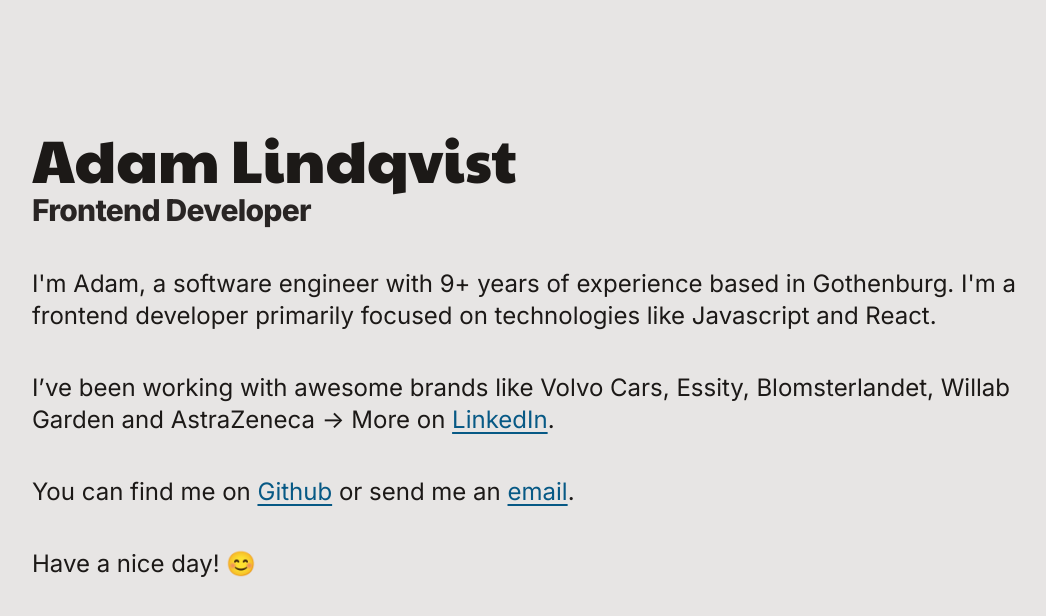
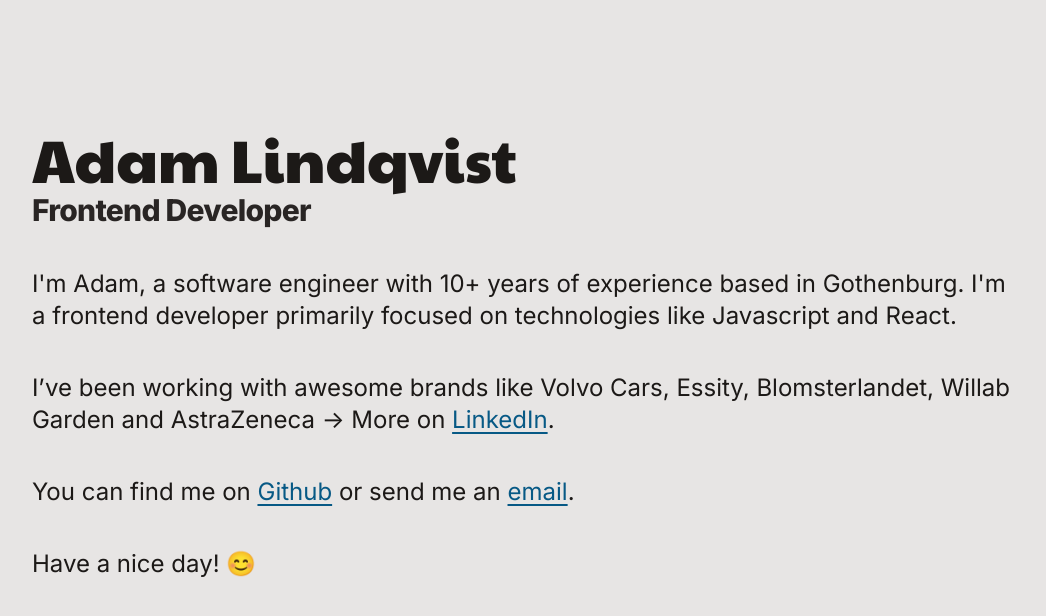
Before and after one commit to adamlindqvist/adamlindqvist.se, a Next.js app: page / in a window 1280 px wide. Shown: the top 616 px of the page, without its empty margins (116-1162 px from the left). Built offline with nearby package versions, Linux system fonts and the light colour scheme.

Commit message:
Update page.js

```diff
--- a/app/page.js
+++ b/app/page.js
@@ -1,7 +1,7 @@
 export const metadata = {
     title: "Adam Lindqvist",
     description:
-        "I'm Adam, a software engineer with 9+ years of experience based in Gothenburg. I'm a frontend developer primarily focused on technologies like Javascript and React.",
+        "I'm Adam, a software engineer with 10+ years of experience based in Gothenburg. I'm a frontend developer primarily focused on technologies like Javascript and React.",
 };
 
 export default function Home() {
@@ -18,7 +18,7 @@
             </header>
 
             <p>
-                I'm Adam, a software engineer with 9+ years of experience based
+                I'm Adam, a software engineer with 10+ years of experience based
                 in Gothenburg. I'm a frontend developer primarily focused on
                 technologies like Javascript and React.
             </p>
```
